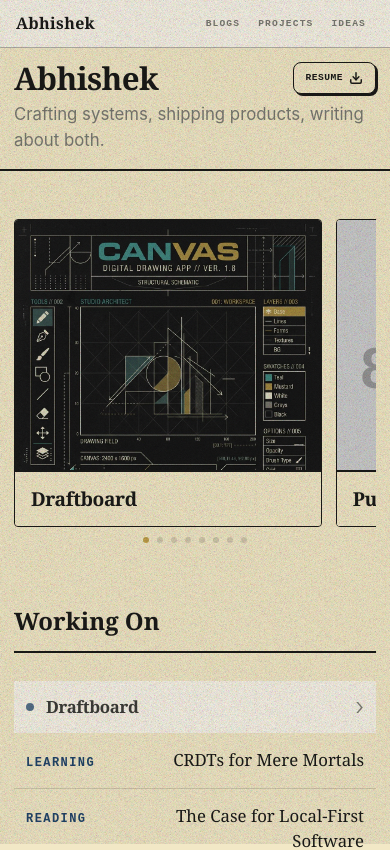
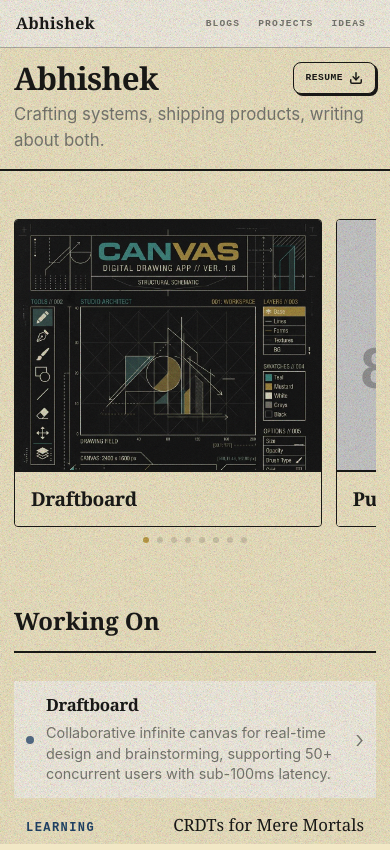
Before and after one commit to thesamotar/PortfolioWebsite, a React (Vite) app: page / in a window 390 px wide. Shown: the top 850 px of the page. Built offline with nearby package versions, Linux system fonts and the light colour scheme; a web font is replaced by a local one.

Commit message:
style: update Working On Draftboard styles on desktop and mobile

```diff
--- a/src/styles/global.css
+++ b/src/styles/global.css
@@ -1089,6 +1089,16 @@ img {
   gap: var(--space-lg);
 }
 
+#working-on .working-on.interactive-card {
+  background-color: transparent;
+  border-color: transparent;
+}
+
+#working-on .working-on.interactive-card:hover {
+  background-color: var(--surface);
+  border-color: var(--ink);
+}
+
 .working-on__main {
   display: flex;
   flex-direction: column;
@@ -1108,12 +1118,12 @@ img {
 }
 
 .working-on__title {
-  font-family: var(--font-mono);
-  font-size: var(--fs-micro);
-  font-weight: 600;
-  letter-spacing: var(--ls-caps);
-  text-transform: uppercase;
-  color: var(--ink-medium);
+  font-family: var(--font-serif);
+  font-size: var(--fs-h3);
+  font-weight: 700;
+  letter-spacing: var(--ls-tight);
+  text-transform: none;
+  color: var(--ink);
   border-bottom: var(--hairline);
   padding-bottom: var(--space-xs);
   margin-bottom: var(--space-xs);
@@ -1173,9 +1183,10 @@ img {
 
   /* ── Working On: Accordion Mobile Layout ── */
   #working-on .working-on.interactive-card {
-    display: flex;
+    display: grid;
+    grid-template-columns: auto 1fr auto;
     align-items: center;
-    gap: 12px;
+    gap: 6px 12px;
     padding: 14px 12px;
     margin: 0;
     border: none;
@@ -1186,22 +1197,28 @@ img {
 
   #working-on .working-on.interactive-card::before {
     content: '';
+    grid-column: 1;
+    grid-row: 1 / span 2;
     width: 8px;
     height: 8px;
     border-radius: 50%;
     background: var(--teal);
     flex-shrink: 0;
     animation: pulse-glow 2s ease-in-out infinite;
+    align-self: center;
   }
 
   #working-on .working-on.interactive-card::after {
     content: '›';
+    grid-column: 3;
+    grid-row: 1 / span 2;
     font-size: 1.5rem;
     font-weight: 300;
     color: var(--ink-light);
     margin-left: auto;
     flex-shrink: 0;
     line-height: 1;
+    align-self: center;
   }
 
   #working-on .working-on.interactive-card:hover {
@@ -1210,6 +1227,8 @@ img {
   }
 
   #working-on .working-on__title {
+    grid-column: 2;
+    grid-row: 1;
     border-bottom: none;
     padding-bottom: 0;
     margin-bottom: 0;
@@ -1220,9 +1239,19 @@ img {
     letter-spacing: var(--ls-tight);
   }
 
-  #working-on .working-on__tags,
+  #working-on .working-on__tags {
+    display: none;
+  }
+
   #working-on .working-on__desc {
-    display: none;
+    display: block;
+    grid-column: 2;
+    grid-row: 2;
+    font-size: var(--fs-small);
+    color: var(--ink-light);
+    line-height: 1.4;
+    text-align: left;
+    margin-top: 2px;
   }
 
   #working-on .working-on__vectors {
```
